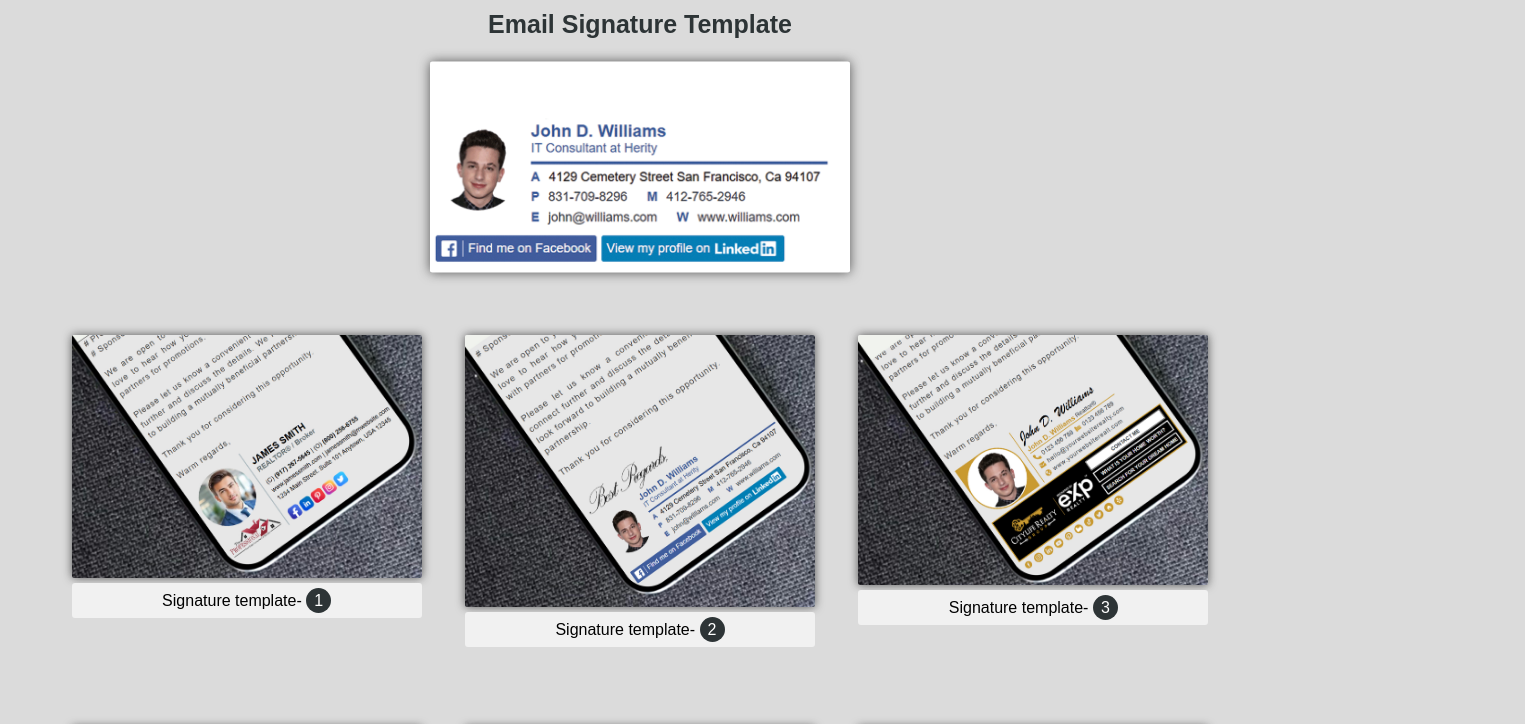
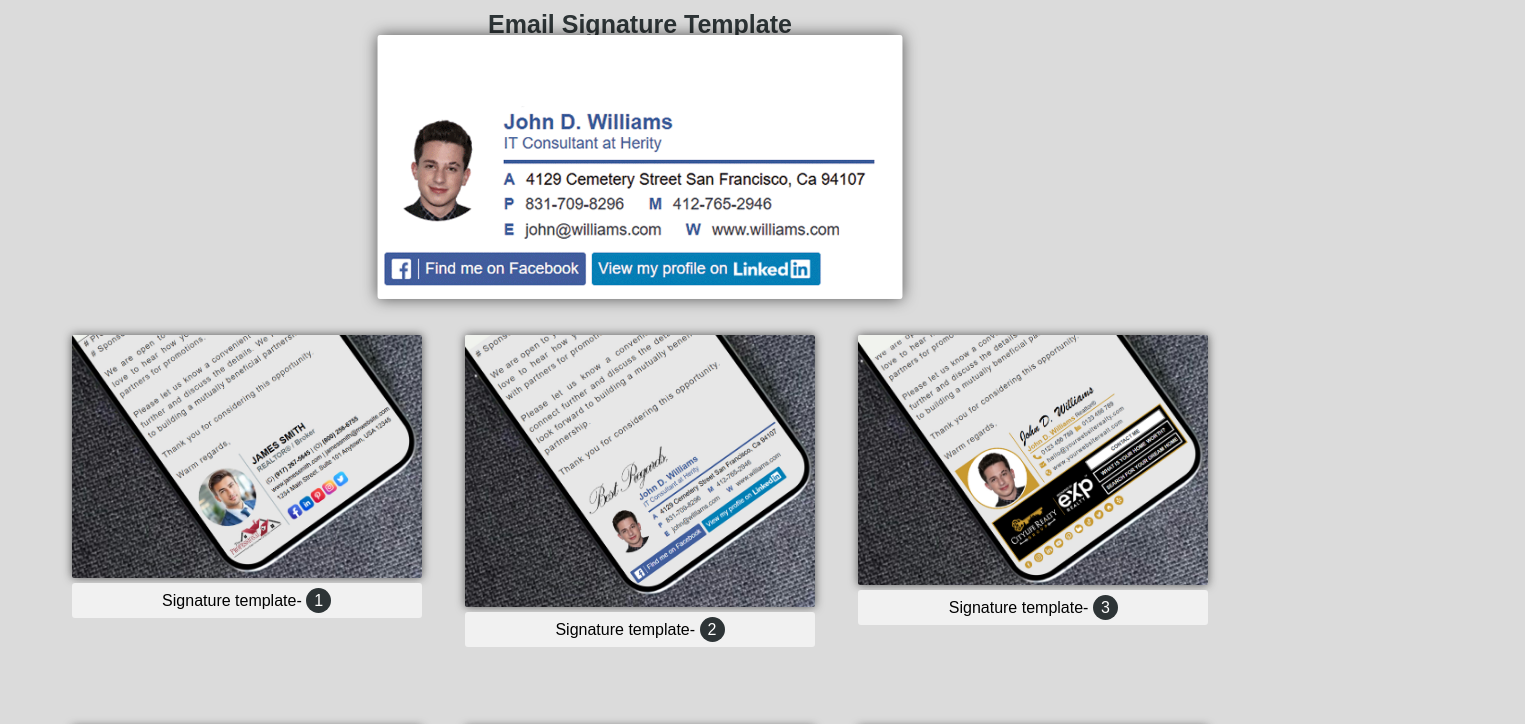
Before and after one commit to sojibahammed/emailsignature, a plain HTML site: page index.html in a window 1280 px wide. In both pictures the pointer is over the element 640 px from the left and 167 px from the top of the page. Shown: the top 724 px of the page, 1525 px wide, since content can reach past the window. Drawn offline with Linux system fonts and the light colour scheme.

Commit message:
Update style.css

```diff
--- a/style.css
+++ b/style.css
@@ -47,7 +47,7 @@ img{
 }
 
 div.col:hover{
-   transform: scale(1.2);
+   transform: scale(1.5);
 }
 .marker{
    border-radius: 50%;
@@ -77,7 +77,7 @@ span{
       max-width: 300px;
    }
    div.col:hover{
-      transform: scale(1.2);
+      transform: scale(1.5);
    }
    h1{
       text-align: center;
@@ -101,7 +101,7 @@ span{
       max-width: 340px;
    }
    div.col:hover{
-      transform: scale(1.2);
+      transform: scale(1.5);
    }
    h1{
       text-align: center;
@@ -125,7 +125,7 @@ span{
       max-width: 350px;
    }
    div.col:hover{
-      transform: scale(1.2);
+      transform: scale(1.5);
    }
    h1{
       text-align: center;
```
